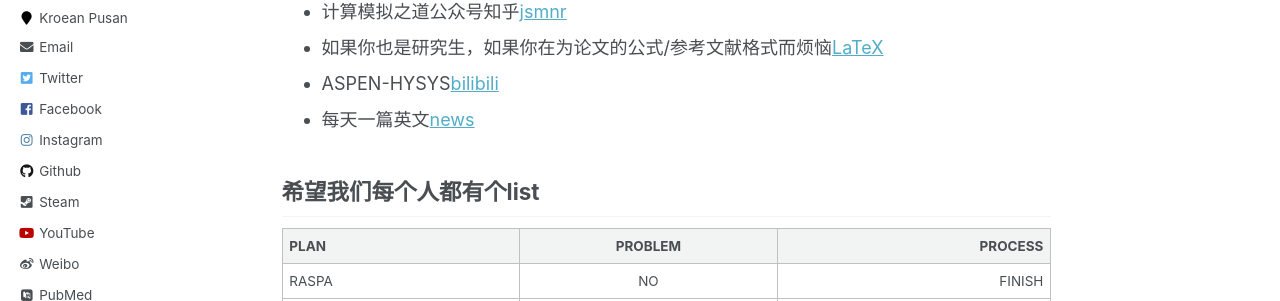
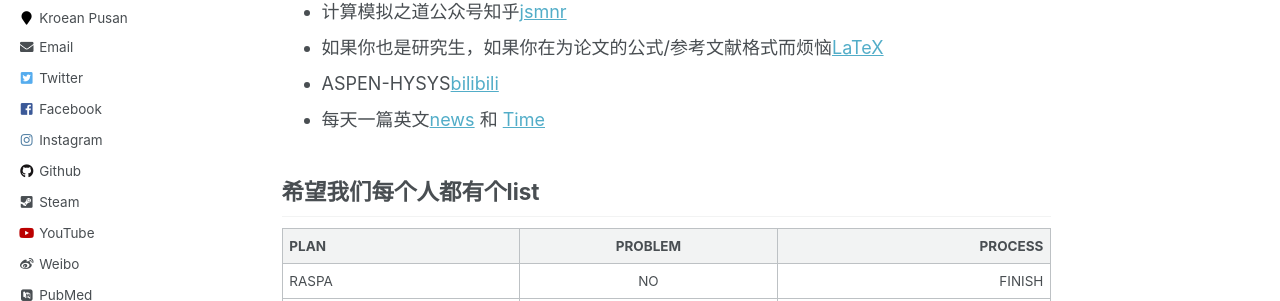
Before and after one commit to sxm13/ZGBshenxiaomoCV.github.io, a Jekyll site: the page built from _pages/markdown.md, in a window 1280 px wide and 900 px high, scrolled down 3503 px. Shown: the part 260-561 px from the top of the window. Built offline with Jekyll 4.4.1, drawn with Linux system fonts in a browser that asks for light colours; some web fonts are replaced.

Commit message:
Update markdown.md

```diff
--- a/_pages/markdown.md
+++ b/_pages/markdown.md
@@ -110,7 +110,7 @@ redirect_from:
 * 计算模拟之道公众号知乎[jsmnr](https://www.zhihu.com/people/jsmnzd/posts "jsmnr")
 * 如果你也是研究生，如果你在为论文的公式/参考文献格式而烦恼[LaTeX](https://www.tablesgenerator.com/latex_tables "LaTex")
 * ASPEN-HYSYS[bilibili](https://space.bilibili.com/232674132/ "bilibili")
-* 每天一篇英文[news](https://www.enewsdispatch.com/ "enews")
+* 每天一篇英文[news](https://www.enewsdispatch.com/ "enews") 和 [Time](https://time.com/5943454/ "Time")
 
 ## 希望我们每个人都有个list
 
```
